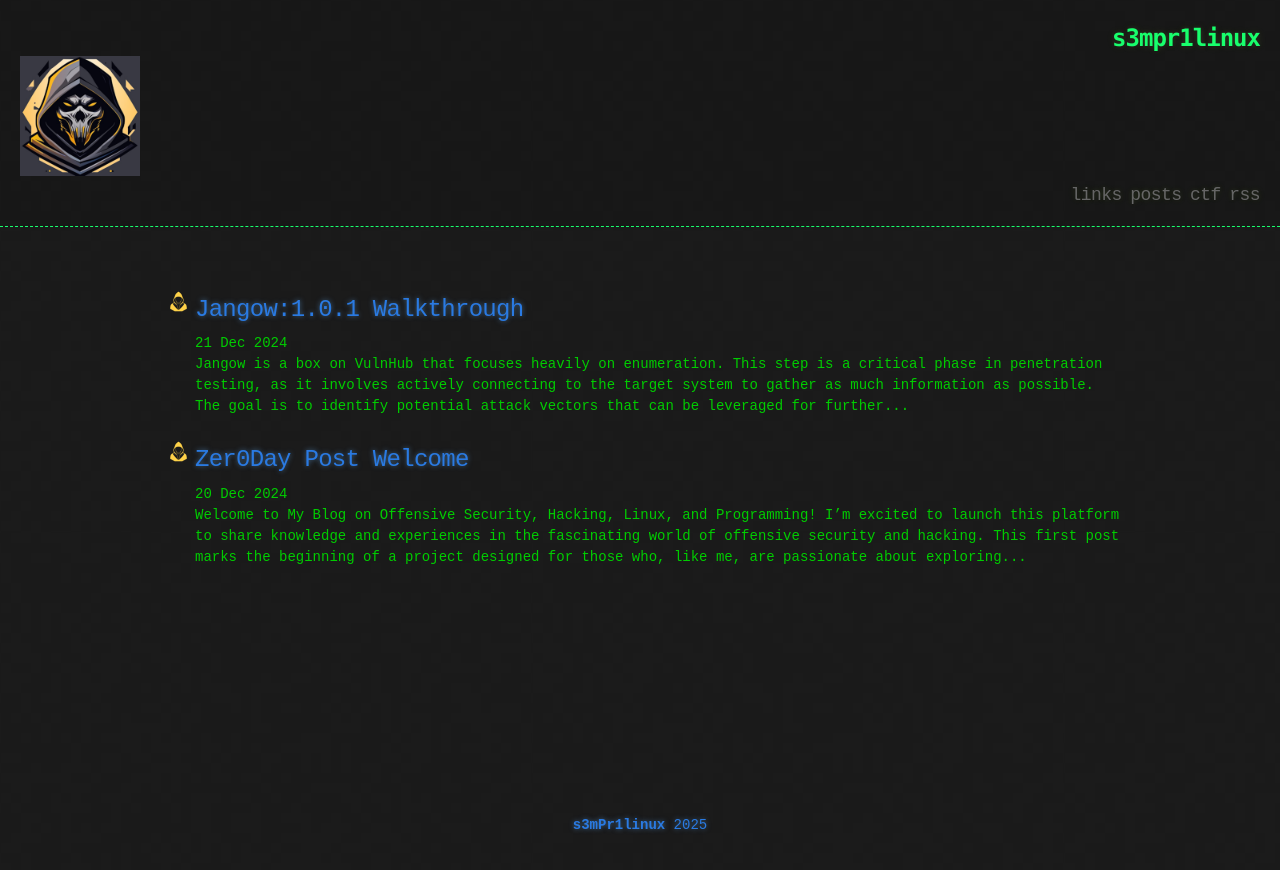
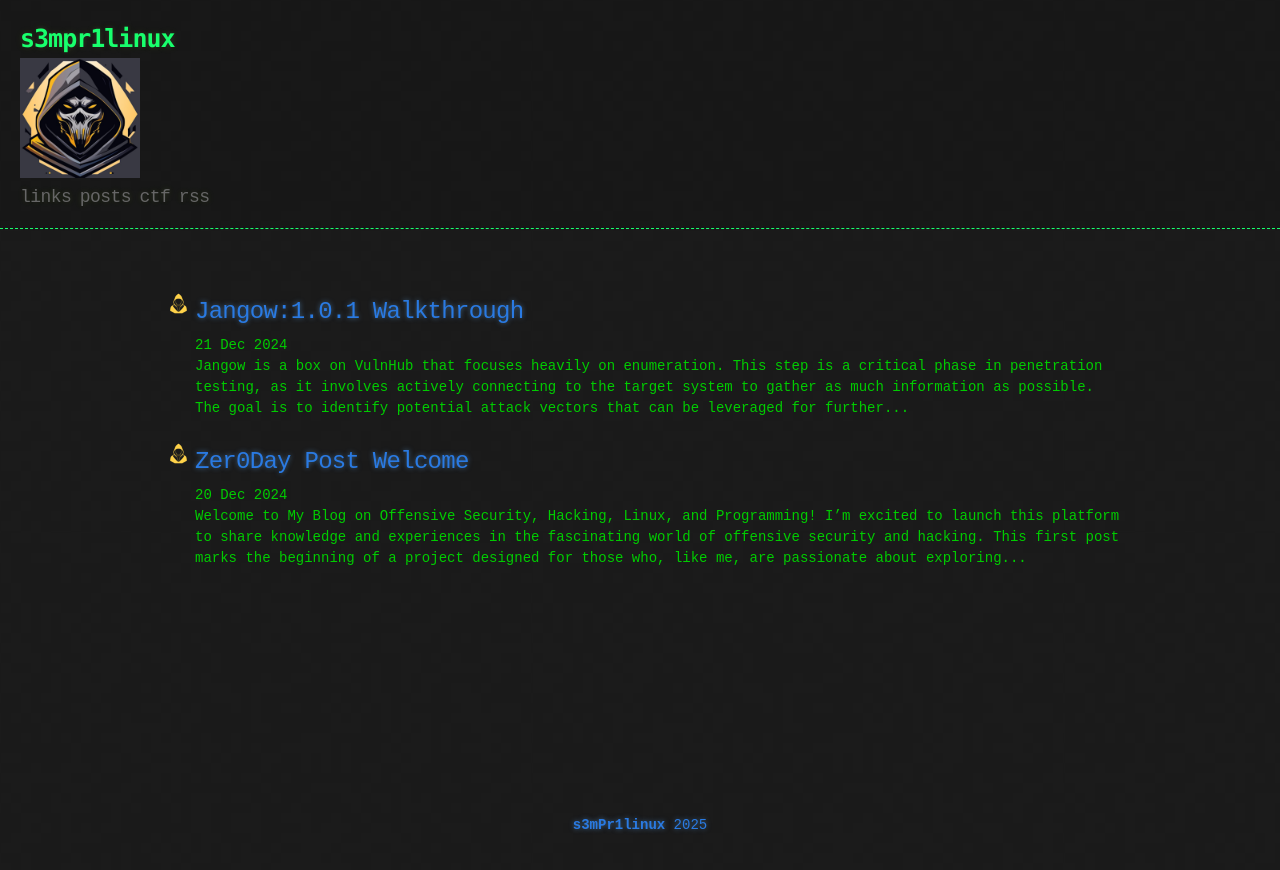
Before and after one commit to s3mPr1linux/s3mPr1linux.github.io, a Jekyll site: the page built from index.html, in a window 1280 px wide. Shown: the top 870 px of the page. Built offline with Jekyll 4.4.1, drawn with Linux system fonts in a browser that asks for light colours; the list of posts is cut into pages by our own code.

Commit message:
Update base.scss

```diff
--- a/_sass/base.scss
+++ b/_sass/base.scss
@@ -29,7 +29,6 @@ body {
 }
 
 /* General & 'Reset' Stuff */
-
 
 .container {
   width: 90%;
@@ -65,7 +64,7 @@ header {
 }
 
 .header-links {
-  text-align: right;
+  text-align: left;
 }
 
 .header-link {
@@ -81,10 +80,10 @@ header {
 }
 
 header h1 {
-  font-size: 24px;
+  font-size: 25px;
   line-height: 1.5;
   margin: 0;
-  text-align: right;
+  text-align: left;
   font-weight: bold;
   font-family: Monaco, "Bitstream Vera Sans Mono", "Lucida Console", Terminal, monospace;
   color: $conifer;//$header;
```
